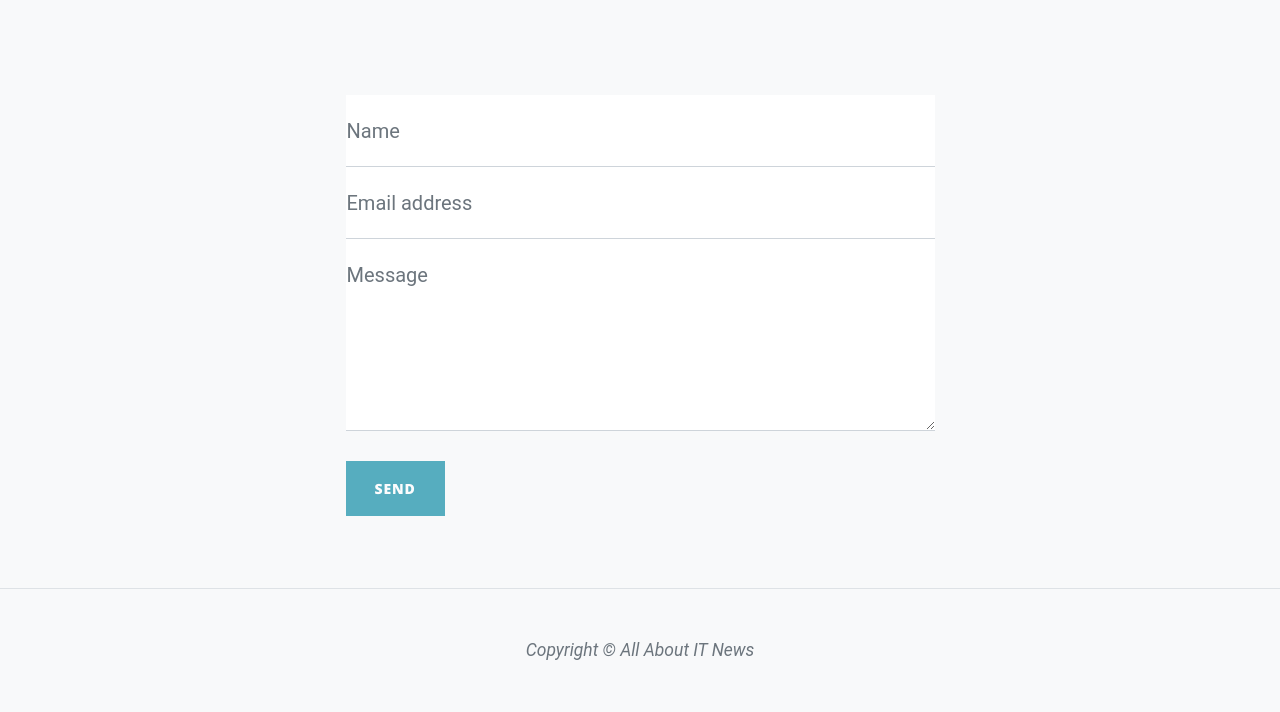
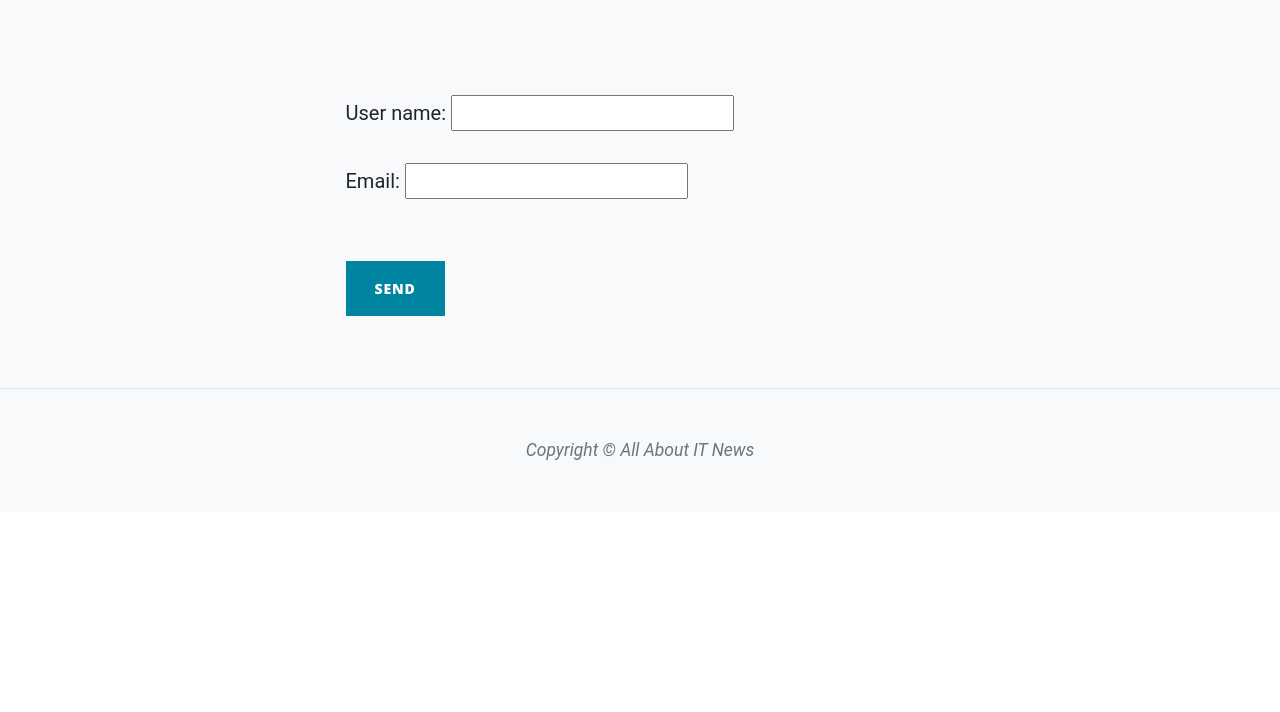
Before and after one commit to iamjinwon/All-About-IT-News, a Django app: page /newApp/contact/ in a window 1280 px wide. Shown: the part 533-1245 px from the top of the page. After the commit the page ends 993 px from the top, so only its background shows below. Run offline with Django 5.2, Linux system fonts and the light colour scheme; some libraries are stand-ins or nearby versions.

Commit message:
이메일등록 후 db와 연동완료

```diff
--- /dev/null
+++ b/newApp/forms.py
@@ -0,0 +1,7 @@
+from django import forms
+from .models import User
+
+class UserForm(forms.ModelForm):
+    class Meta:
+        model = User
+        fields = ['user_name', 'email']
--- a/newApp/models.py
+++ b/newApp/models.py
@@ -26,7 +26,8 @@ class SummarizeNews(models.Model):
         db_table = 'Summarize_news'
 
 class User(models.Model):
-    user_id = models.IntegerField(primary_key=True)
+    user_id = models.AutoField(primary_key=True)
+    user_name = models.CharField(max_length=45, null=True, blank=True)
     email = models.CharField(max_length=45)
 
     class Meta:
--- a/newApp/templates/newApp/contact.html
+++ b/newApp/templates/newApp/contact.html
@@ -1,4 +1,5 @@
 {% load static %}
+{% load crispy_forms_tags %}
 
 <!DOCTYPE html>
 <html lang="en">
@@ -37,7 +38,7 @@
         </div>
     </nav>
     <!-- Page Header-->
-        <header class="masthead" style="background-image: url('assets/img/contact-bg.jpg')">
+    <header class="masthead">
         <div class="container position-relative px-4 px-lg-5">
             <div class="row gx-4 gx-lg-5 justify-content-center">
                 <div class="col-md-10 col-lg-8 col-xl-7">
@@ -55,57 +56,17 @@
             <div class="row gx-4 gx-lg-5 justify-content-center">
                 <div class="col-md-10 col-lg-8 col-xl-7">
                     <div class="my-5">
-                            <!-- * * * * * * * * * * * * * * *-->
-                            <!-- * * SB Forms Contact Form * *-->
-                            <!-- * * * * * * * * * * * * * * *-->
-                            <!-- This form is pre-integrated with SB Forms.-->
-                            <!-- To make this form functional, sign up at-->
-                            <!-- https://startbootstrap.com/solution/contact-forms-->
-                            <!-- to get an API token!-->
-                            <form id="contactForm" data-sb-form-api-token="API_TOKEN">
-                                <div class="form-floating">
-                                    <input class="form-control" id="name" type="text" placeholder="Enter your name..." data-sb-validations="required" />
-                                    <label for="name">Name</label>
-                                    <div class="invalid-feedback" data-sb-feedback="name:required">A name is required.</div>
-                                </div>
-                                <div class="form-floating">
-                                    <input class="form-control" id="email" type="email" placeholder="Enter your email..." data-sb-validations="required,email" />
-                                    <label for="email">Email address</label>
-                                    <div class="invalid-feedback" data-sb-feedback="email:required">An email is required.</div>
-                                    <div class="invalid-feedback" data-sb-feedback="email:email">Email is not valid.</div>
-                                </div>
-                                <div class="form-floating">
-                                    <textarea class="form-control" id="message" placeholder="Enter your message here..." style="height: 12rem" data-sb-validations="required"></textarea>
-                                    <label for="message">Message</label>
-                                    <div class="invalid-feedback" data-sb-feedback="message:required">A message is required.</div>
-                                </div>
+                        <form method="POST" action="{% url 'contact' %}">
+                            {% csrf_token %}
+                            {{ form|crispy }}
                             <br />
-                                <!-- Submit success message-->
-                                <!---->
-                                <!-- This is what your users will see when the form-->
-                                <!-- has successfully submitted-->
-                                <div class="d-none" id="submitSuccessMessage">
-                                    <div class="text-center mb-3">
-                                        <div class="fw-bolder">Form submission successful!</div>
-                                        To activate this form, sign up at
-                                        <br />
-                                        <a href="https://startbootstrap.com/solution/contact-forms">https://startbootstrap.com/solution/contact-forms</a>
-                                    </div>
-                                </div>
-                                <!-- Submit error message-->
-                                <!---->
-                                <!-- This is what your users will see when there is-->
-                                <!-- an error submitting the form-->
-                                <div class="d-none" id="submitErrorMessage"><div class="text-center text-danger mb-3">Error sending message!</div></div>
-                                <!-- Submit Button-->
-                                <button class="btn btn-primary text-uppercase disabled" id="submitButton" type="submit">Send</button>
+                            <button class="btn btn-primary text-uppercase" id="submitButton" type="submit">Send</button>
                         </form>
                     </div>
                 </div>
             </div>
         </div>
     </main>
-        <!-- Footer-->
     <footer class="border-top">
         <div class="container px-4 px-lg-5">
             <div class="row gx-4 gx-lg-5 justify-content-center">
@@ -115,14 +76,13 @@
             </div>
         </div>
     </footer>
-        <!-- Bootstrap core JS-->
     <script src="https://cdn.jsdelivr.net/npm/bootstrap@5.2.3/dist/js/bootstrap.bundle.min.js"></script>
-        <!-- Core theme JS-->
-        <script src="js/scripts.js"></script>
-        <!-- * * * * * * * * * * * * * * * * * * * * * * * * * * * * * * * * * * * * * * * *-->
-        <!-- * *                               SB Forms JS                               * *-->
-        <!-- * * Activate your form at https://startbootstrap.com/solution/contact-forms * *-->
-        <!-- * * * * * * * * * * * * * * * * * * * * * * * * * * * * * * * * * * * * * * * *-->
-        <script src="https://cdn.startbootstrap.com/sb-forms-latest.js"></script>
+    <script src="{% static 'js/scripts.js' %}"></script>
+    <script>
+        // 성공 메시지 표시
+        {% if success %}
+            alert("등록이 완료되었습니다.");
+        {% endif %}
+    </script>
 </body>
 </html>
--- a/newApp/views.py
+++ b/newApp/views.py
@@ -1,8 +1,7 @@
 from django.shortcuts import render, redirect, HttpResponse
-from django.conf import settings
 from datetime import datetime
-from django.db.models import F
 from newApp.models import News, SummarizeNews
+from .forms import UserForm
 
 def index(request):
     # 데이터베이스에서 뉴스 날짜 목록을 가져오기
@@ -21,7 +20,16 @@ def about(request):
     return render(request, "newApp/about.html")
 
 def contact(request):
-    return render(request, "newApp/contact.html")
+    success = False
+    if request.method == 'POST':
+        form = UserForm(request.POST)
+        if form.is_valid():
+            form.save()
+            success = True  # 폼이 성공적으로 제출되었음을 표시
+    else:
+        form = UserForm()
+
+    return render(request, 'newApp/contact.html', {'form': form, 'success': success})
 
 def post(request, date_str):
     try:
```
Also changed, not shown: newApp/migrations/0002_alter_user_options.py (added), newApp/migrations/0003_alter_user_options.py (added). Lines whose indentation alone changed are shown as unchanged.
